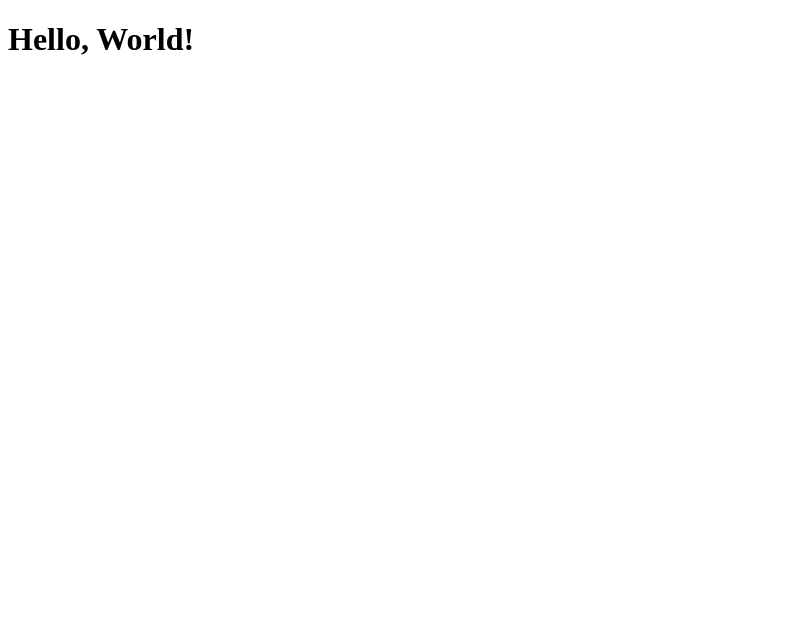
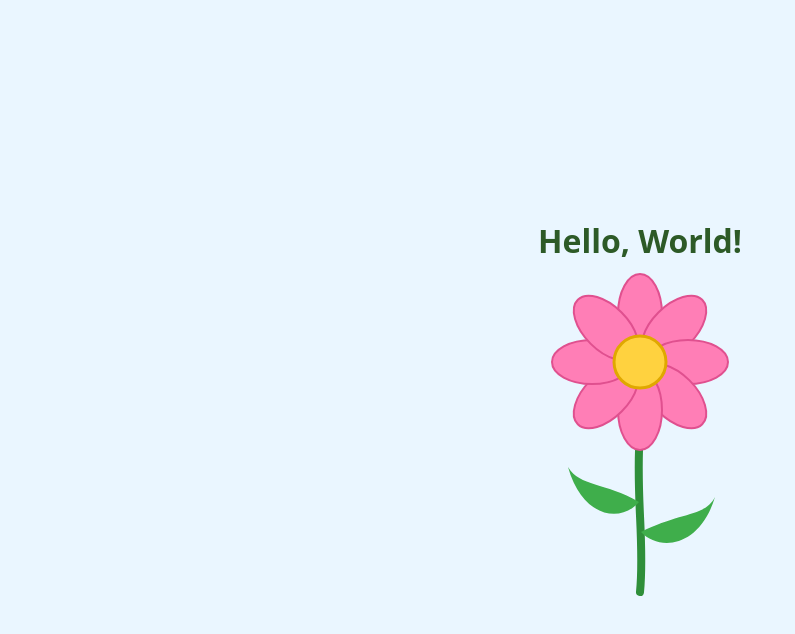
Before and after one commit to yifangoh/haze-tracker, a plain HTML site: page index.html in a window 1280 px wide. Shown: the whole page, without its empty margins (0-795 px from the left). Drawn offline with Linux system fonts and the light colour scheme.

Commit message:
Draw a flower in index.html
Co-Authored-By: Claude Sonnet 5.5 <noreply@anthropic.com>
Claude-Session: https://claude.ai/code/session_01QhgZydhFYwGrJHRRYEuaq2

```diff
--- a/index.html
+++ b/index.html
@@ -4,8 +4,41 @@
   <meta charset="UTF-8">
   <meta name="viewport" content="width=device-width, initial-scale=1.0">
   <title>Hello, World</title>
+  <style>
+    body {
+      margin: 0;
+      min-height: 100vh;
+      display: flex;
+      flex-direction: column;
+      align-items: center;
+      justify-content: center;
+      background: #eaf6ff;
+      font-family: system-ui, sans-serif;
+    }
+    h1 { color: #2d5a27; margin-bottom: 0; }
+  </style>
 </head>
 <body>
   <h1>Hello, World!</h1>
+  <svg width="260" height="340" viewBox="0 0 260 340" xmlns="http://www.w3.org/2000/svg" role="img" aria-label="A flower">
+    <!-- stem -->
+    <path d="M130 170 C125 230 135 280 130 330" stroke="#2f8f3a" stroke-width="8" fill="none" stroke-linecap="round"/>
+    <!-- leaves -->
+    <path d="M131 270 C170 250 195 255 205 235 C190 285 150 290 131 270 Z" fill="#3fae4b"/>
+    <path d="M129 240 C95 220 70 225 58 205 C72 255 110 262 129 240 Z" fill="#3fae4b"/>
+    <!-- petals -->
+    <g transform="translate(130 100)" fill="#ff7eb6" stroke="#e0508f" stroke-width="2">
+      <ellipse cx="0" cy="-48" rx="22" ry="40"/>
+      <ellipse cx="0" cy="-48" rx="22" ry="40" transform="rotate(45)"/>
+      <ellipse cx="0" cy="-48" rx="22" ry="40" transform="rotate(90)"/>
+      <ellipse cx="0" cy="-48" rx="22" ry="40" transform="rotate(135)"/>
+      <ellipse cx="0" cy="-48" rx="22" ry="40" transform="rotate(180)"/>
+      <ellipse cx="0" cy="-48" rx="22" ry="40" transform="rotate(225)"/>
+      <ellipse cx="0" cy="-48" rx="22" ry="40" transform="rotate(270)"/>
+      <ellipse cx="0" cy="-48" rx="22" ry="40" transform="rotate(315)"/>
+    </g>
+    <!-- center -->
+    <circle cx="130" cy="100" r="26" fill="#ffd23f" stroke="#e0a800" stroke-width="3"/>
+  </svg>
 </body>
 </html>
```
